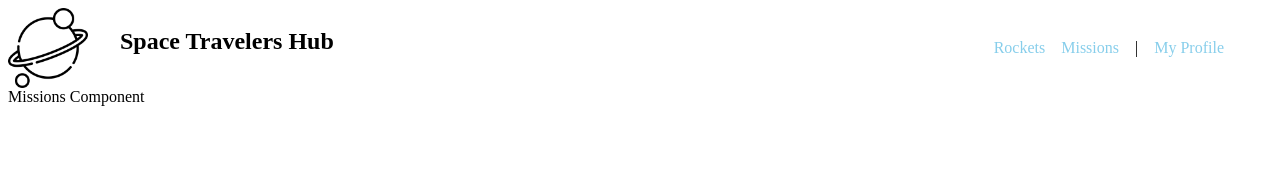
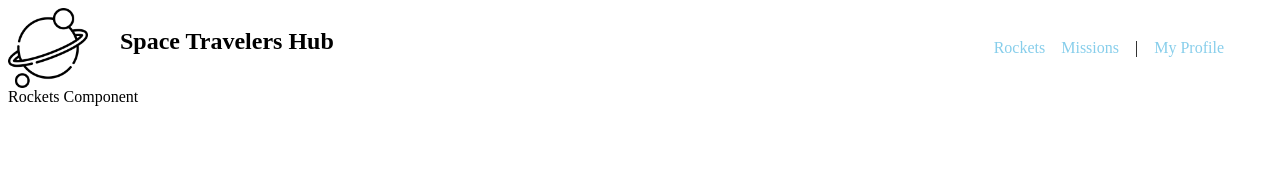
Before and after one commit to limavfabio/react-group-project, a React (Create React App) app: page / in a window 1280 px wide. Shown: the top 178 px of the page. Built offline with nearby package versions, Linux system fonts and the light colour scheme.

Commit message:
Change default view

```diff
--- a/src/App.jsx
+++ b/src/App.jsx
@@ -11,8 +11,8 @@
     <div className="header-container">
       <Header />
       <Routes>
-        <Route path="/" element={<Missions />} />
-        <Route path="/Rockets" element={<Rockets />} />
+        <Route path="/Missions" element={<Missions />} />
+        <Route path="/" element={<Rockets />} />
         <Route path="/MyProfile" element={<MyProfile />} />
       </Routes>
     </div>
```
